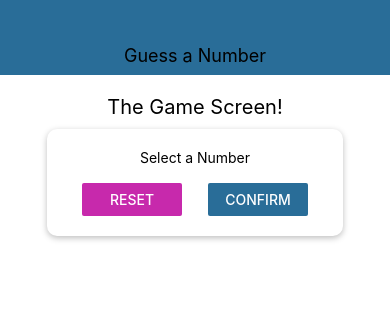
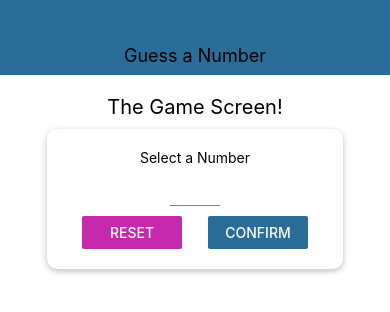
Before and after one commit to bowen9284/rn-guess-a-number, a React Native app: screen / in a window 390 px wide. Shown: the top 312 px of the page. Built offline with nearby package versions, Linux system fonts and the light colour scheme.

Commit message:
adding alerts, and refinements

```diff
--- /dev/null
+++ b/components/Input.js
@@ -0,0 +1,25 @@
+import React from 'react';
+import { TextInput, StyleSheet } from 'react-native';
+
+const Input = (props) => {
+  return (
+    <TextInput
+      {...props}
+      style={{
+        ...styles.input,
+        ...props.customStyles,
+      }}
+    />
+  );
+};
+
+const styles = StyleSheet.create({
+  input: {
+    height: 30,
+    borderBottomColor: 'grey',
+    borderBottomWidth: 1,
+    marginVertical: 10,
+  },
+});
+
+export default Input;
--- /dev/null
+++ b/components/NumberContainer.js
@@ -0,0 +1,30 @@
+import React from 'react';
+import { View, Text, StyleSheet } from 'react-native';
+import Colors from '../constants/colors';
+
+const NumberContainer = (props) => {
+  return (
+    <View style={styles.container}>
+      <Text style={styles.number}>{props.children}</Text>
+    </View>
+  );
+};
+
+const styles = StyleSheet.create({
+  container: {
+    borderWidth: 2,
+    borderColor: Colors.accent,
+    padding: 10,
+    borderRadius: 10,
+    marginVertical: 10,
+    alignItems: 'center',
+    justifyContent: 'space-around',
+
+  },
+  number: {
+    color: Colors.accent,
+    fontSize: 22,
+  },
+});
+
+export default NumberContainer;
--- a/screens/StartGameScreen.js
+++ b/screens/StartGameScreen.js
@@ -1,25 +1,101 @@
-import React from 'react';
-import { View, StyleSheet, Text, TextInput, Button } from 'react-native';
+import React, { useState } from 'react';
+import {
+  View,
+  StyleSheet,
+  Text,
+  Button,
+  TouchableWithoutFeedback,
+  Keyboard,
+  Alert,
+} from 'react-native';
 import Card from '../components/Card';
 import Colors from '../constants/colors';
+import Input from '../components/Input';
+import NumberContainer from '../components/NumberContainer';
+import colors from '../constants/colors';
 
 const StartGameScreen = (props) => {
+  const [enteredValue, setEnteredValue] = useState('');
+  const [confirmed, setConfirmed] = useState(false);
+  const [selectedNumber, setSelectedNumber] = useState();
+
+  const numberInputHandler = (inputText) => {
+    setEnteredValue(inputText.replace(/[^0-9]/g, ''));
+  };
+
+  const resetInputHandler = () => {
+    setEnteredValue('');
+    setConfirmed(false);
+  };
+
+  const confirmButtonHandler = () => {
+    const chosenNumber = parseInt(enteredValue);
+    if (isNaN(chosenNumber) || chosenNumber <= 0) {
+      Alert.alert(
+        'Invalid number!',
+        'Number has to be a number between 1 and 99',
+        [{ text: 'Okay', style: 'desructive', onPress: resetInputHandler }]
+      );
+      return;
+    }
+
+    setConfirmed(true);
+    setEnteredValue('');
+    setSelectedNumber(chosenNumber);
+    Keyboard.dismiss();
+  };
+
+  let confirmedOutput;
+  if (confirmed) {
+    confirmedOutput = (
+      <Card customStyles={styles.summaryContainer}>
+        <Text>You selected</Text>
+        <NumberContainer>{selectedNumber}</NumberContainer>
+        <Button color={Colors.primary} title="START GAME" />
+      </Card>
+    );
+  }
+
   return (
+    <TouchableWithoutFeedback
+      onPress={() => {
+        Keyboard.dismiss();
+      }}
+    >
       <View style={styles.screen}>
         <Text style={styles.title}>The Game Screen!</Text>
         <Card customStyles={styles.inputContainer}>
           <Text>Select a Number</Text>
-        <TextInput />
+          <Input
+            customStyles={styles.input}
+            blurOnSubmit
+            autoCapitalize="none"
+            autoCorrect={false}
+            keyboardType="number-pad"
+            maxLength={2}
+            onChangeText={numberInputHandler}
+            value={enteredValue}
+          />
           <View style={styles.buttonContainer}>
             <View style={styles.button}>
-            <Button title="Reset" onPress={() => {}} color={Colors.accent} />
+              <Button
+                title="Reset"
+                color={Colors.accent}
+                onPress={resetInputHandler}
+              />
             </View>
             <View style={styles.button}>
-            <Button title="Confirm" onPress={() => {}} color={Colors.primary} />
+              <Button
+                title="Confirm"
+                onPress={confirmButtonHandler}
+                color={Colors.primary}
+              />
             </View>
           </View>
         </Card>
+        {confirmedOutput}
       </View>
+    </TouchableWithoutFeedback>
   );
 };
 
@@ -47,6 +123,14 @@
   button: {
     width: 100,
   },
+  input: {
+    width: 50,
+    textAlign: 'center',
+  },
+  summaryContainer: {
+    marginTop: 20,
+    alignItems: 'center',
+  },
 });
 
 export default StartGameScreen;
```
Lines whose indentation alone changed are shown as unchanged.
